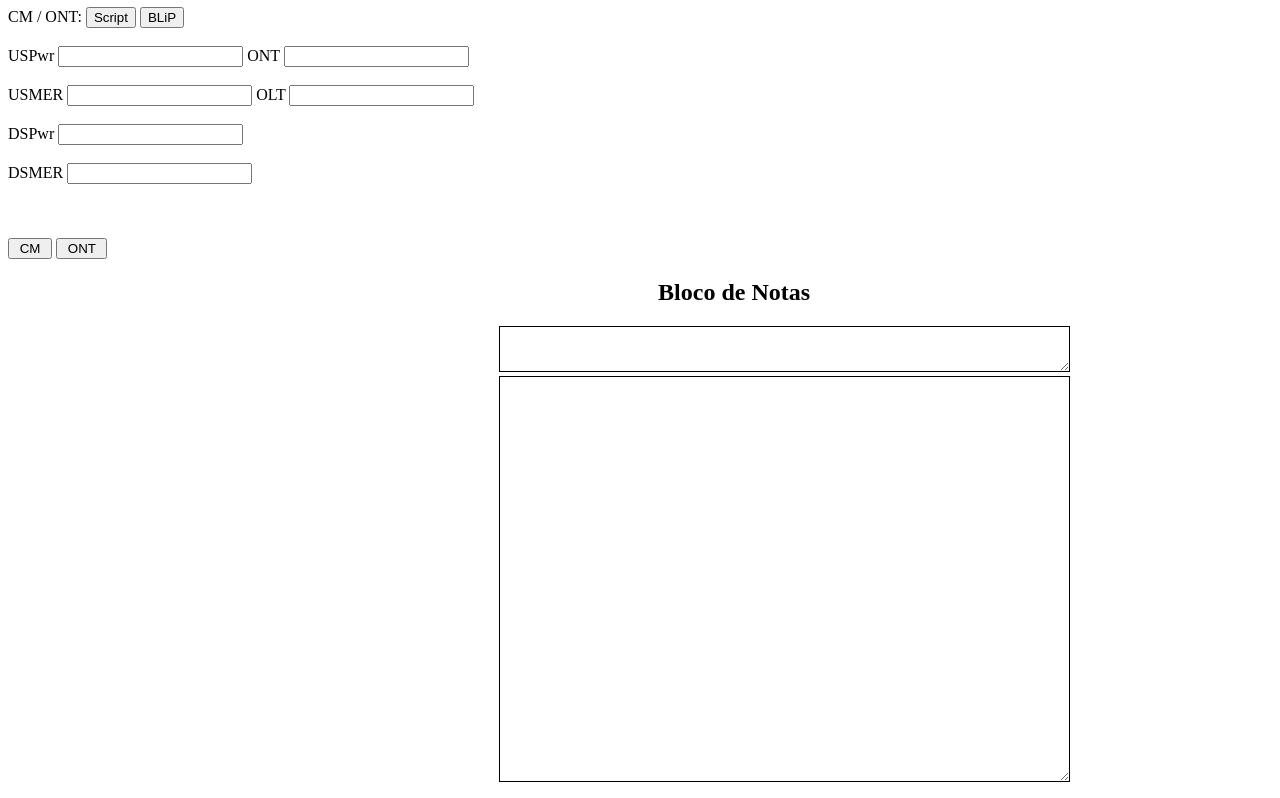
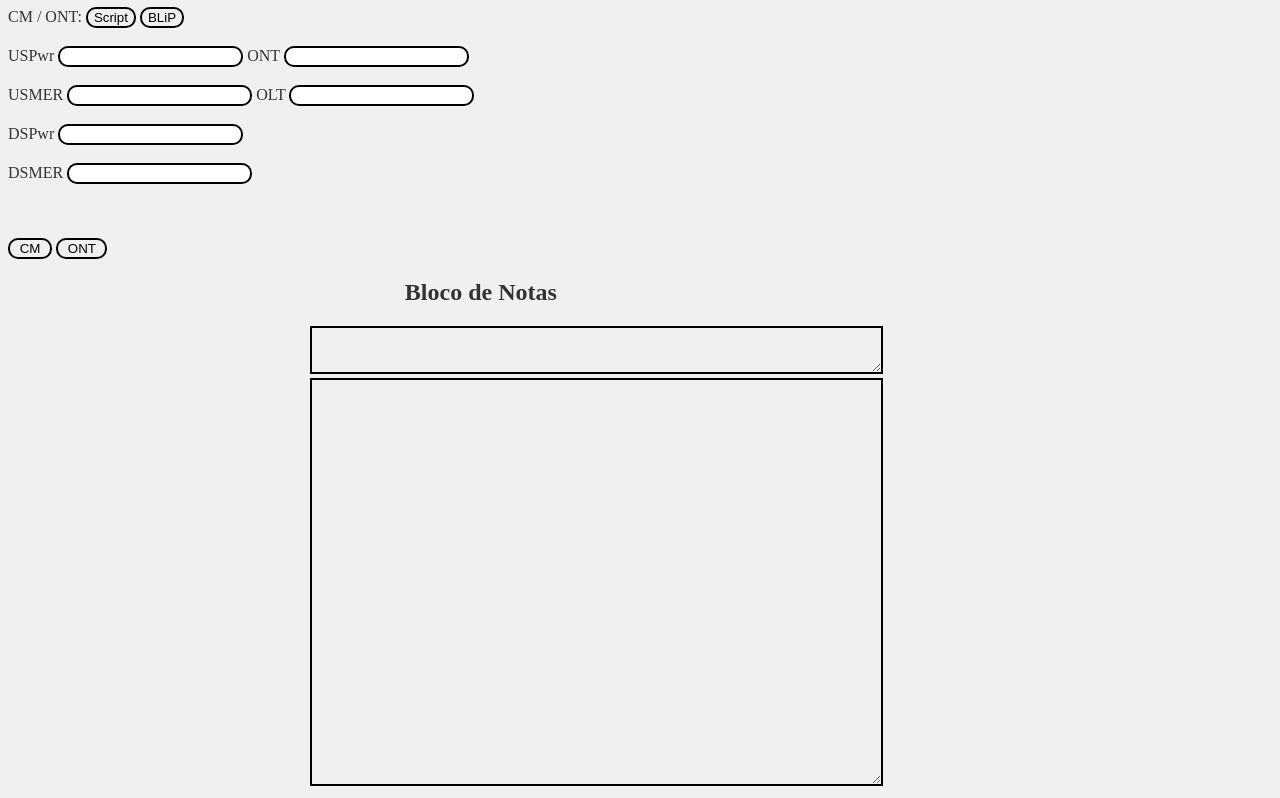
Before and after one commit to edgarbcc/projeto, a plain HTML site: page sinal.html in a window 1280 px wide. Shown: the part 73-871 px from the top of the page. Drawn offline with Linux system fonts and the light colour scheme.

Commit message:
Update sinal.css

```diff
--- a/sinal.css
+++ b/sinal.css
@@ -1,10 +1,25 @@
+body {
+    background-color: #f0f0f0;
+    color: #333333;
+}
+
 textarea {
+    background-color: #f0f0f0;
+    margin-left: 8cm;
+    font-size: 18px;
+    color: #333333;
+    border: 2px solid #000;
 
-    margin-left: 13cm;
-    font-size: 18px;
-    border-color: black;
 }
 
 h1#h1 {
-    margin-left: 17.2cm;
+    margin-left: 10.5cm;
 }
+
+input {
+
+    border: 2px solid #000;
+  border-radius: 10px;
+
+
+}
```
